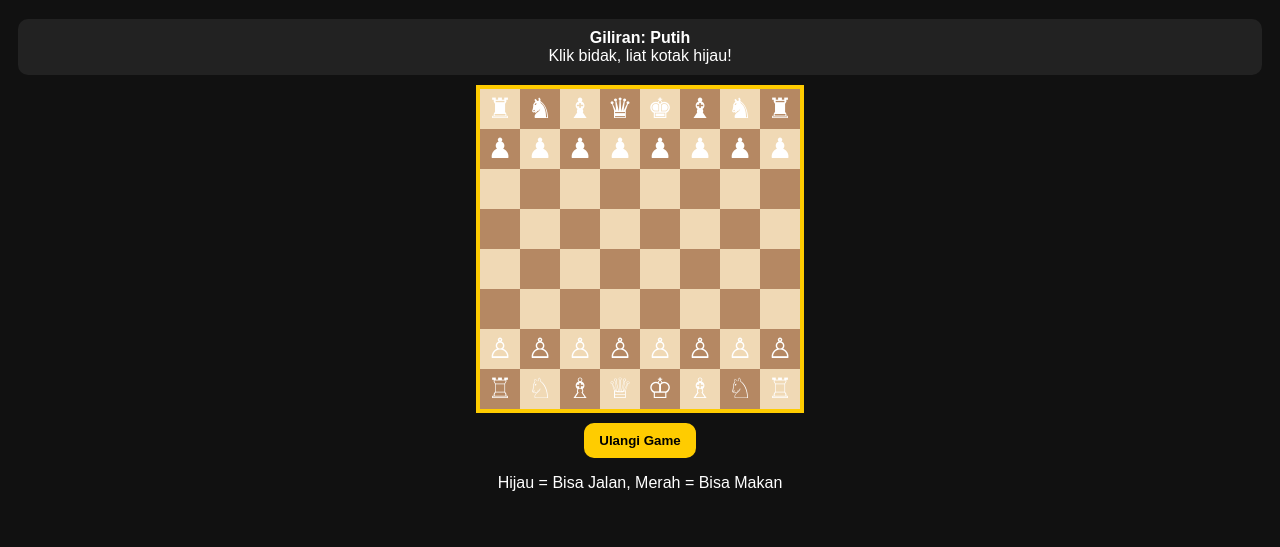
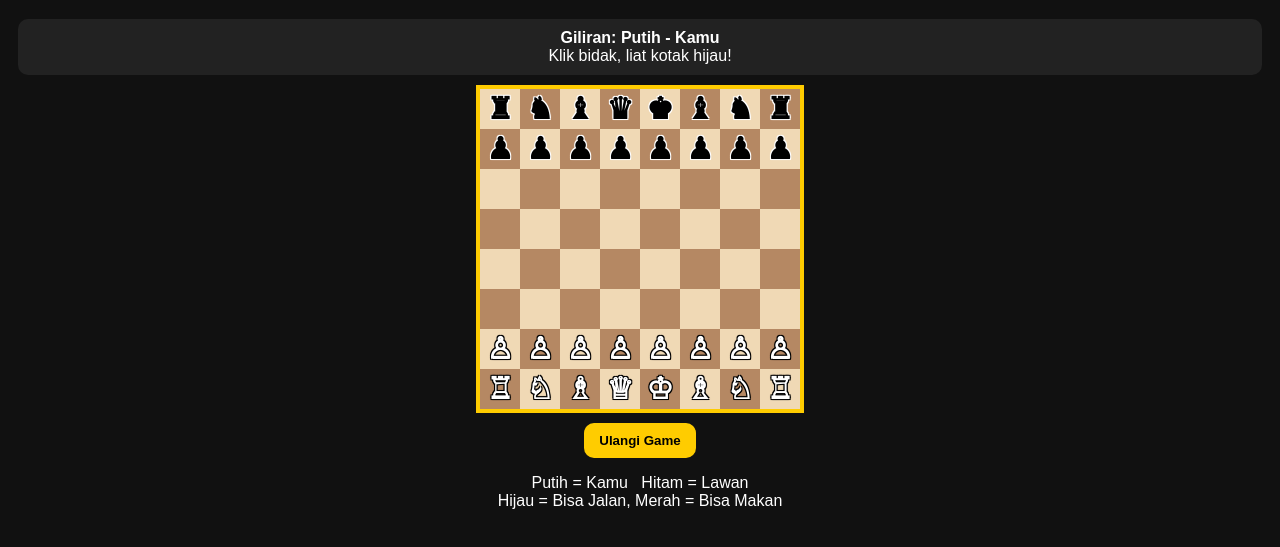
Before and after one commit to alvin617/Catur-Alvin, a plain HTML site: page index.html in a window 1280 px wide. Shown: the part 79-626 px from the top of the page. Drawn offline with Linux system fonts and the light colour scheme.

Commit message:
Update cell styles and game instructions in HTML

```diff
--- a/index.html
+++ b/index.html
@@ -7,8 +7,10 @@ h1{color:#ffcc00}
 #info{background:#222;padding:10px;border-radius:10px}
 #board{width:320px;margin:10px auto;border:4px solid #ffcc00}
 .row{display:flex}
-.cell{width:40px;height:40px;display:flex;align-items:center;justify-content:center;font-size:28px;cursor:pointer}
+.cell{width:40px;height:40px;display:flex;align-items:center;justify-content:center;font-size:30px;cursor:pointer;font-weight:bold}
 .w{background:#f0d9b5}.b{background:#b58863}
+.pW{color:#ffffff;text-shadow:0 0 2px #000,1px 1px 0 #000,-1px -1px 0 #000,1px -1px 0 #000,-1px 1px 0 #000}
+.pB{color:#000000;text-shadow:0 0 2px #fff,1px 1px 0 #fff,-1px -1px 0 #fff,1px -1px 0 #fff,-1px 1px 0 #fff}
 .sel{background:yellow!important}
 .dot{background:#22c55e!important}
 .eat{background:#ef4444!important}
@@ -19,7 +21,7 @@ button{background:#ffcc00;border:0;padding:10px 15px;border-radius:10px;font-wei
 <div id="info"><b id="turn">Giliran: Putih</b><br><span id="msg">Klik bidak, liat kotak hijau!</span></div>
 <div id="board"></div>
 <button onclick="location.reload()">Ulangi Game</button>
-<p>Hijau = Bisa Jalan, Merah = Bisa Makan</p>
+<p>Putih = Kamu &nbsp; Hitam = Lawan<br>Hijau = Bisa Jalan, Merah = Bisa Makan</p>
 <script>
 var board=[
 ["♜","♞","♝","♛","♚","♝","♞","♜"],
@@ -74,15 +76,18 @@ var html="";
 for(var r=0;r<8;r++){
 html+='<div class="row">';
 for(var c=0;c<8;c++){
+var p=board[r][c];
 var cls="cell "+(((r+c)%2==0)?"w":"b");
 if(selR==r&&selC==c)cls="cell sel";
 for(var i=0;i<moves.length;i++){if(moves[i][0]==r&&moves[i][1]==c){if(board[r][c]=="")cls="cell dot"; else cls="cell eat";}}
-html+='<div class="'+cls+'" onclick="clickCell('+r+','+c+')">'+board[r][c]+'</div>';
+var pc="";
+if(isW(p))pc=" pW"; else if(isB(p))pc=" pB";
+html+='<div class="'+cls+pc+'" onclick="clickCell('+r+','+c+')">'+p+'</div>';
 }
 html+='</div>';
 }
 document.getElementById("board").innerHTML=html;
-document.getElementById("turn").innerHTML="Giliran: "+(turn=="w"?"Putih":"Hitam");
+document.getElementById("turn").innerHTML="Giliran: "+(turn=="w"?"Putih - Kamu":"Hitam - Lawan");
 }
 function clickCell(r,c){
 var p=board[r][c];
```
